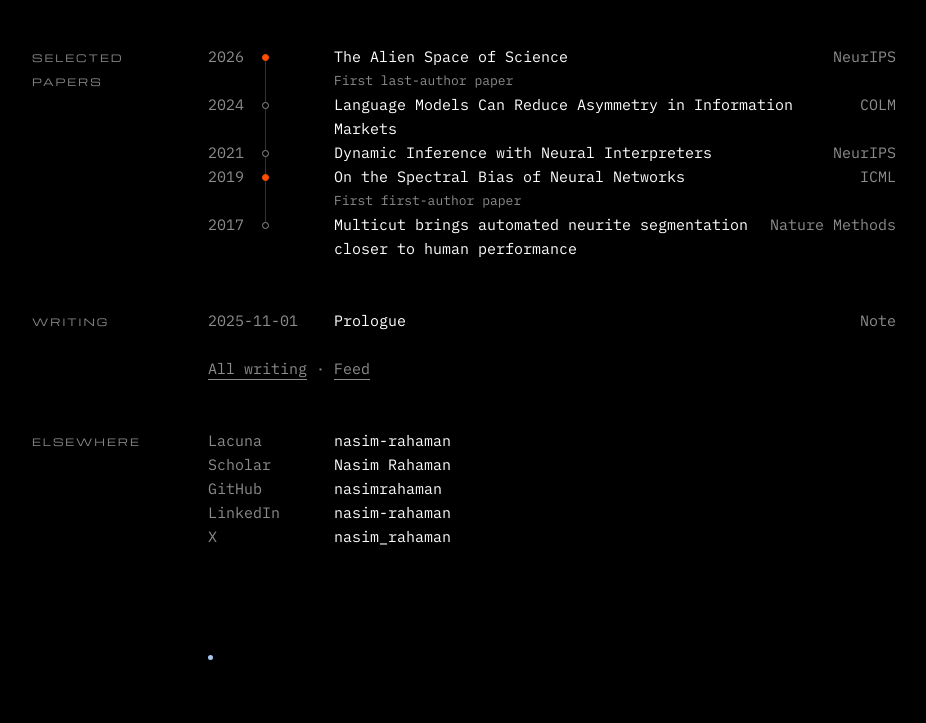
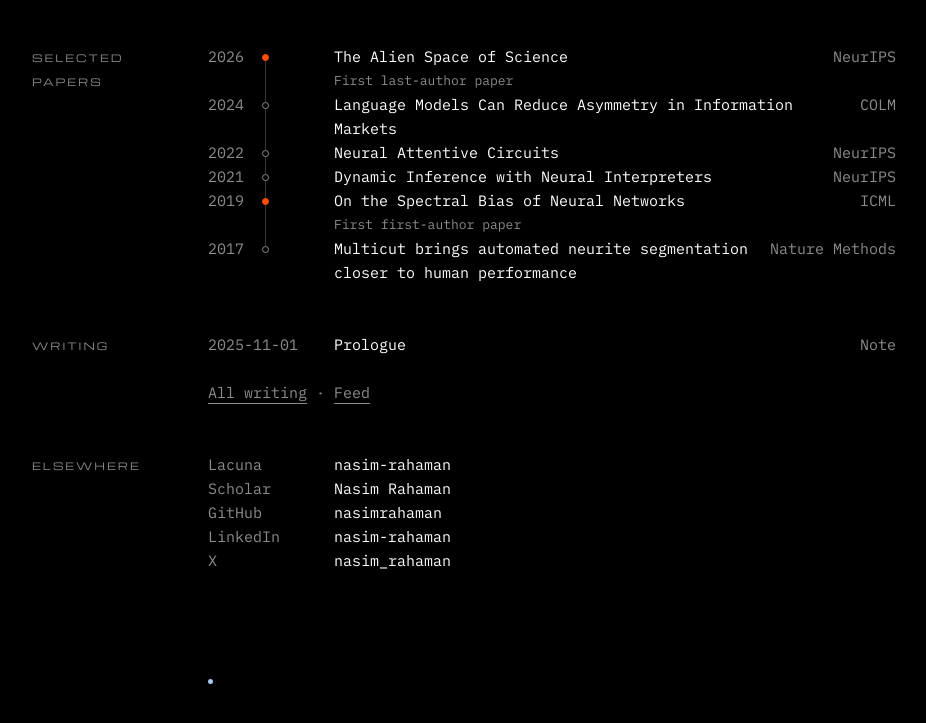
Before and after one commit to nasimrahaman/personal-website, a plain HTML site: page docs/index.html in a window 1280 px wide. Shown: the part 1275-1998 px from the top of the page, without its empty margins (176-1102 px from the left). Drawn offline with Linux system fonts and the light colour scheme.

Commit message:
Add Neural Attentive Circuits to the selected papers
Co-Authored-By: Claude Fable 5.2 <noreply@anthropic.com>

```diff
--- a/docs/index.html
+++ b/docs/index.html
@@ -134,6 +134,13 @@
               <span class="note">COLM</span>
             </a>
           </li>
+          <li id="pub-circuits">
+            <a href="https://lacuna.tiptreesystems.com/work/neural-attentive-circuits/version/art_ee7f3e5d3e5ab6b1037de1aacc54c103">
+              <span class="key">2022</span>
+              <span class="value">Neural Attentive Circuits</span>
+              <span class="note">NeurIPS</span>
+            </a>
+          </li>
           <li id="pub-interpreters">
             <a href="https://lacuna.tiptreesystems.com/work/dynamic-inference-with-neural-interpreters">
               <span class="key">2021</span>
```
